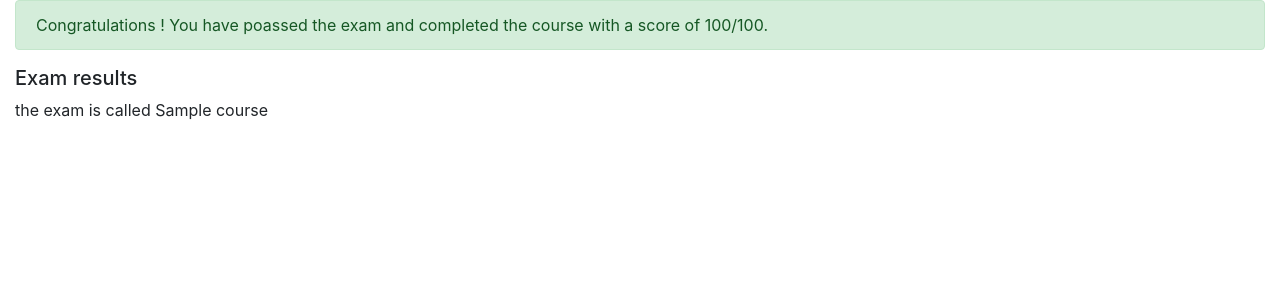
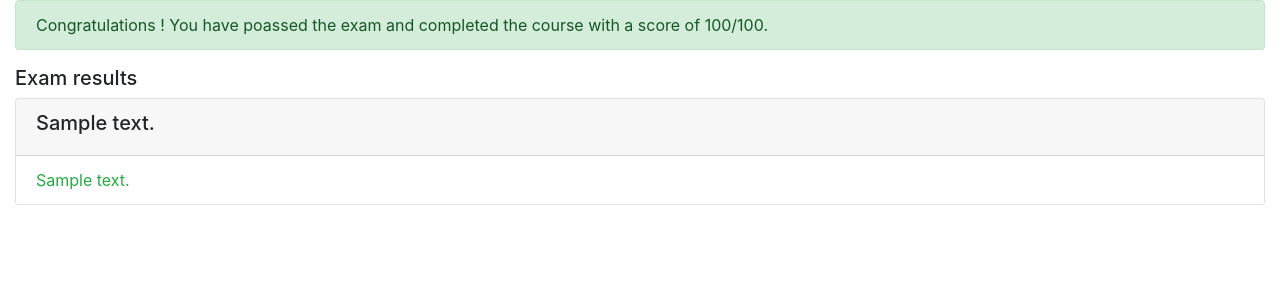
Before and after one commit to keithazzopardi98/week5-finalproject, a Django app: page /onlinecourse/1/submission/1/result/ in a window 1280 px wide. Shown: the part 56-356 px from the top of the page. Run offline with Django 3.2, Linux system fonts and the light colour scheme; tables that the repository leaves empty hold one stand-in row (values such as "Sample post"); some libraries are stand-ins or nearby versions.

Commit message:
adding coloured ansnswers

```diff
--- a/onlinecourse/templates/onlinecourse/exam_result_bootstrap.html
+++ b/onlinecourse/templates/onlinecourse/exam_result_bootstrap.html
@@ -53,7 +53,31 @@
         <div class="card-columns-vertical mt-1">
         <h5 class="">Exam results</h5>
             <!--HINT Display exam results-->
-            the exam is called {{ course.name }}
+            <div class="card-columns-vertical">
+                {% for question in course.question_set.all %}
+                    <div class="card mt-1">
+                        <div class="card-header"><h5>{{question.text}}</h5></div>
+                            <ul class="list-group list-group-flush">
+                            {% for choice in question.choice_set.all %}
+                                {% if choice.is_correct %}
+                                    {% if choice.id in selected_ids %}
+                                        <li class="list-group-item text-success">{{choice.text}}</li>
+                                    {% else %}
+                                        <li class="list-group-item text-warning">{{choice.text}}</li>
+                                    {% endif %}
+                                {% else %}
+                                    {% if choice.id in selected_ids %}
+                                        <li class="list-group-item text-danger">{{choice.text}}</li>
+                                    {% else %}
+                                        <li class="list-group-item">{{choice.text}}</li>
+                                    {% endif %}
+                                {% endif %}
+                            {% endfor %}
+                            </ul>
+                        </div>
+                    </div>
+                {% endfor %}
+            </div>
         </div>
     </div>
 </body>
```
